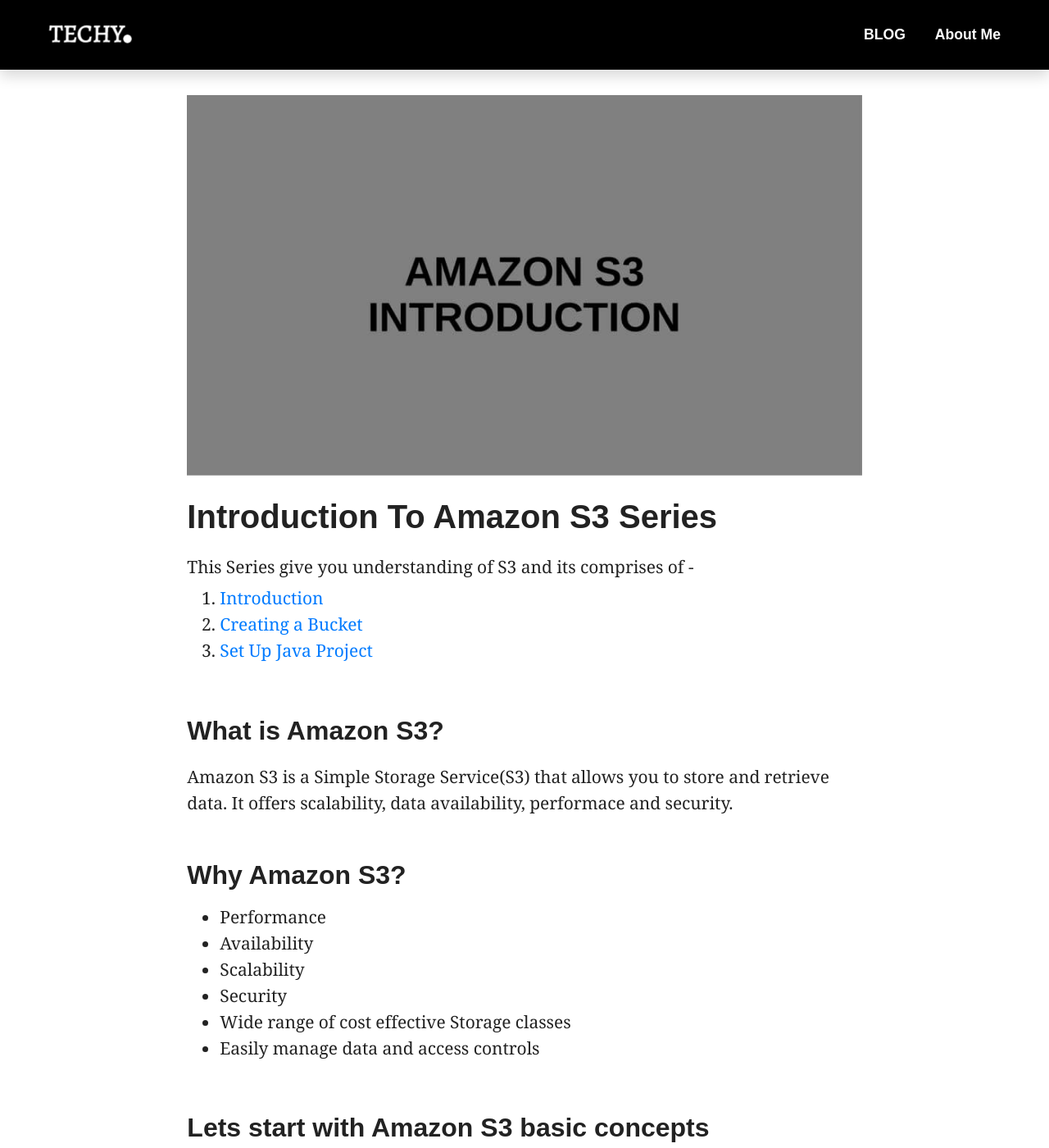
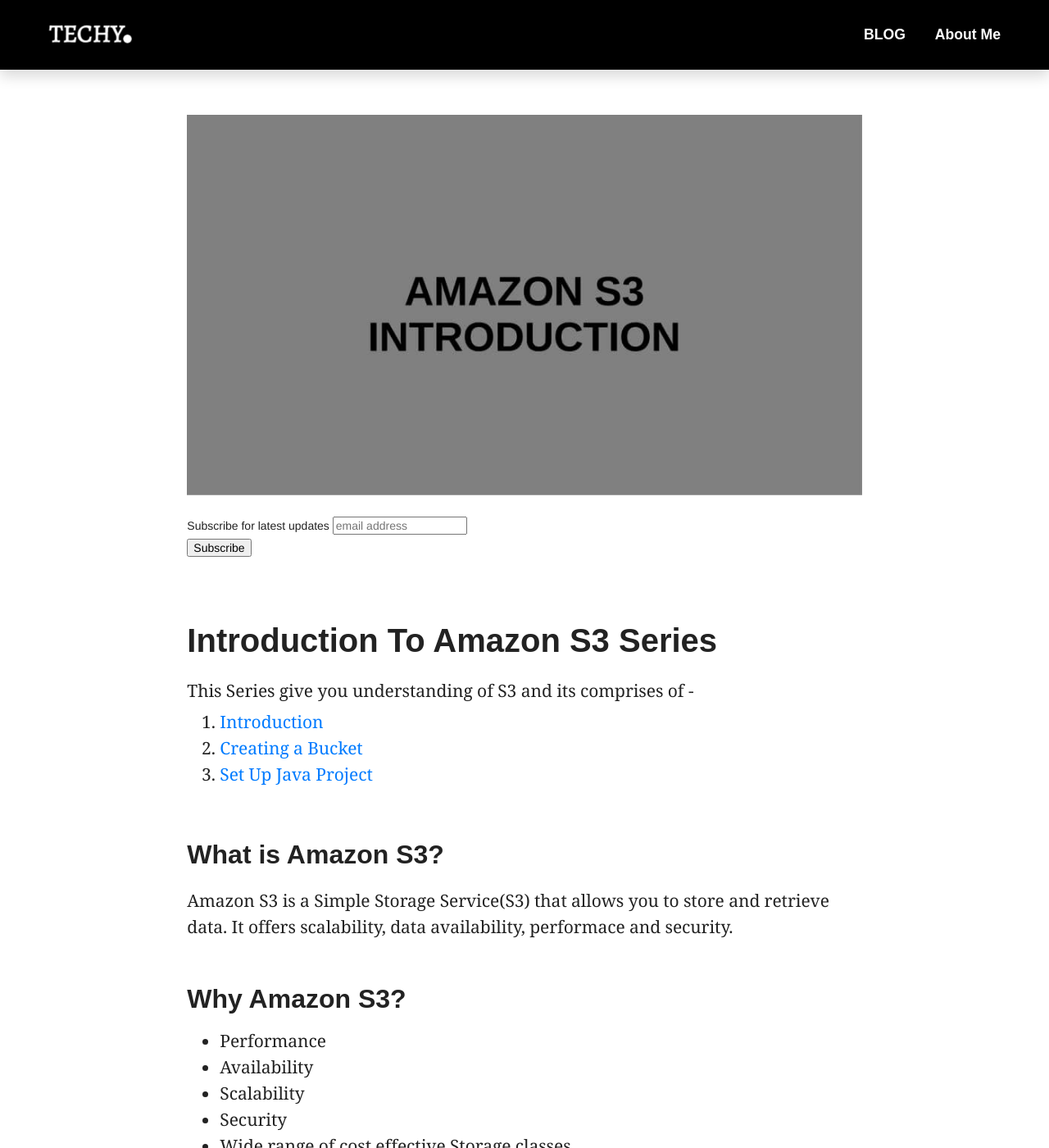
Before and after one commit to techypoint/techypoint.github.io, a Jekyll site: the page built from _posts/amazon-s3/2020-05-28-introduction.md, in a window 1280 px wide and 1400 px high. Shown: the whole window at 82% size. Built offline with Jekyll 4.4.1, drawn with Linux system fonts in a browser that asks for light colours; nearby versions of some CDN libraries; comment, search, counter and statistics services are not loaded.

Commit message:
added subscription button to the blog post

```diff
--- /dev/null
+++ b/_includes/subscribe.html
@@ -0,0 +1,12 @@
+
+<div id="mc_embed_signup">
+<form action="https://techylane.us10.list-manage.com/subscribe/post?u=fa810139fe7202797f523cfd3&amp;id=7b0b586fcc" method="post" id="mc-embedded-subscribe-form" name="mc-embedded-subscribe-form" class="validate" target="_blank" novalidate>
+    <div id="mc_embed_signup_scroll">
+	<label for="mce-EMAIL">Subscribe for latest updates</label>
+	<input type="email" value="" name="EMAIL" class="email" id="mce-EMAIL" placeholder="email address" required>
+    <!-- real people should not fill this in and expect good things - do not remove this or risk form bot signups-->
+    <div style="position: absolute; left: -5000px;" aria-hidden="true"><input type="text" name="b_fa810139fe7202797f523cfd3_7b0b586fcc" tabindex="-1" value=""></div>
+    <div class="clear"><input type="submit" value="Subscribe" name="subscribe" id="mc-embedded-subscribe" class="button"></div>
+    </div>
+</form>
+</div>
--- a/_layouts/post.html
+++ b/_layouts/post.html
@@ -14,6 +14,13 @@
   <link rel="stylesheet" href="https://cdnjs.cloudflare.com/ajax/libs/font-awesome/4.7.0/css/font-awesome.min.css">
   <link href="/assets/css/post/style.css" rel="stylesheet">
   <link rel="stylesheet" href="https://cdnjs.cloudflare.com/ajax/libs/prism/1.20.0/themes/prism-coy.min.css" integrity="sha256-VcuSs+n31yebPlEcehu6PvnidJ808ScFBsK8+tJKX+Q=" crossorigin="anonymous" />
+ // for subscribe
+  <link href="//cdn-images.mailchimp.com/embedcode/horizontal-slim-10_7.css" rel="stylesheet" type="text/css">
+  <style type="text/css">
+  	#mc_embed_signup{background:#fff; clear:left; font:14px Helvetica,Arial,sans-serif; width:100%;}
+  	/* Add your own Mailchimp form style overrides in your site stylesheet or in this style block.
+  	   We recommend moving this block and the preceding CSS link to the HEAD of your HTML file. */
+  </style>
   <!-- Global site tag (gtag.js) - Google Analytics -->
 <script async src="https://www.googletagmanager.com/gtag/js?id=G-6KWR5GVFG7"></script>
 <script>
@@ -35,6 +42,7 @@
     <div class="imgCont">
       <img alt="{{page.title}}" title="{{page.title}}" src="{{page.image}}" />
     </div>
+    {% include subscribe.html %}
 {{ content }}
 <div class="PageNavigation">
   {% if page.previous.url %}
--- a/assets/css/post/style.css
+++ b/assets/css/post/style.css
@@ -206,7 +206,7 @@
 }
 
 #mainContainer div#center #post-cont h1{
-  /* margin-top: 1.95em !important; */
+  margin-top: 1.95em !important;
   font-weight: 600 !important;
 }
 #mainContainer div#center #post-cont h2{
```
